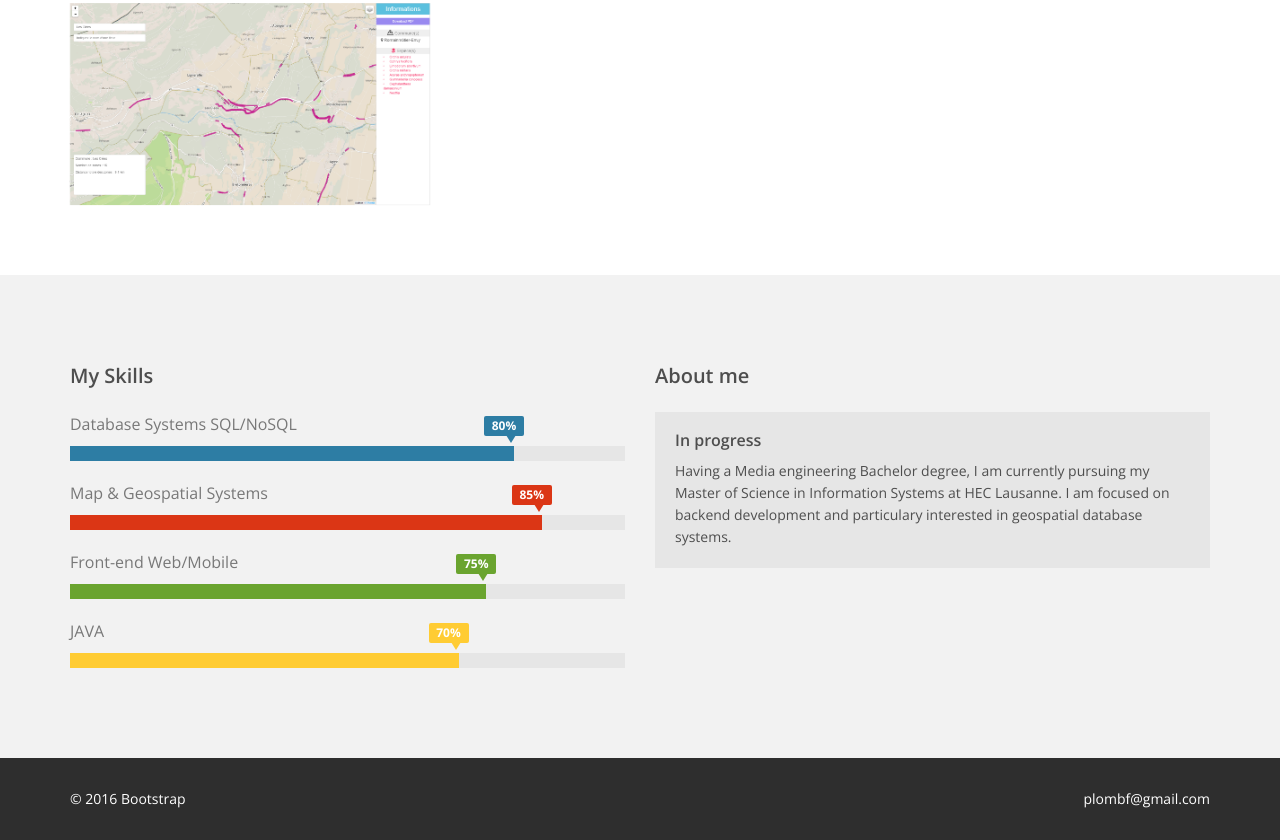
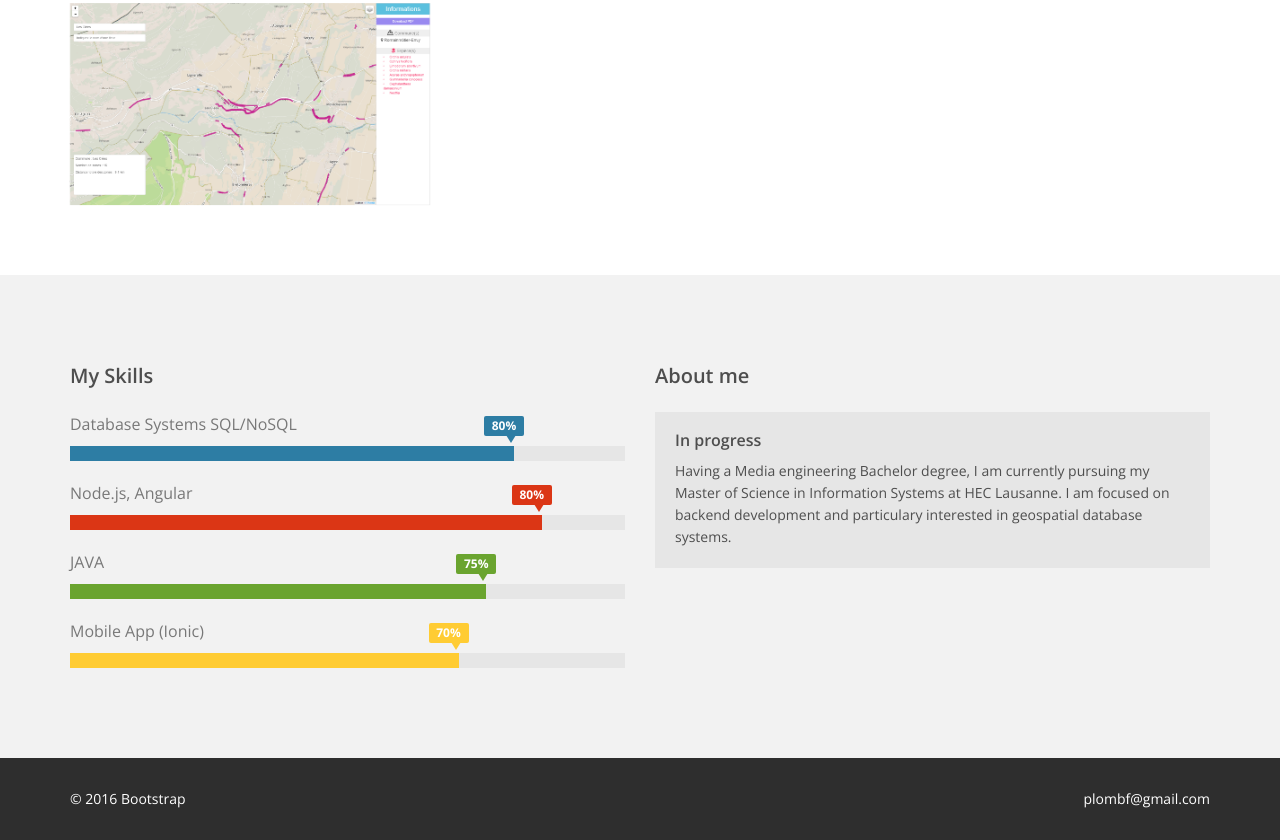
Before and after one commit to florentplomb/FlorentPlombSite, a website: page public/index.html in a window 1280 px wide. Shown: the part 1481-2321 px from the top of the page. Drawn offline with nearby package versions, Linux system fonts and the light colour scheme.

Commit message:
udpate skill

```diff
--- a/public/index.html
+++ b/public/index.html
@@ -415,16 +415,16 @@ Here my <a traget="blank" href="https://github.com/florentplomb?tab=repositories
                         </div>
                     </div>
                     <div class="progress-wrap">
-                        <h3>Map & Geospatial Systems</h3>
+                        <h3>Node.js, Angular</h3>
                         <div class="progress">
                           <div class="progress-bar color4" role="progressbar" aria-valuenow="80" aria-valuemin="0" aria-valuemax="100" style="width: 85%">
-                            <span class="bar-width">85%</span>
+                            <span class="bar-width">80%</span>
                         </div>
                     </div>
                 </div>
 
                 <div class="progress-wrap">
-                    <h3>Front-end Web/Mobile</h3>
+                    <h3>JAVA</h3>
                     <div class="progress">
                       <div class="progress-bar color2" role="progressbar" aria-valuenow="20" aria-valuemin="0" aria-valuemax="100" style="width: 75%">
                          <span class="bar-width">75%</span>
@@ -433,7 +433,7 @@ Here my <a traget="blank" href="https://github.com/florentplomb?tab=repositories
              </div>
 
              <div class="progress-wrap">
-                <h3>JAVA</h3>
+                <h3>Mobile App (Ionic)</h3>
                 <div class="progress">
                   <div class="progress-bar color3" role="progressbar" aria-valuenow="60" aria-valuemin="0" aria-valuemax="100" style="width: 70%">
                     <span class="bar-width">70%</span>
```
